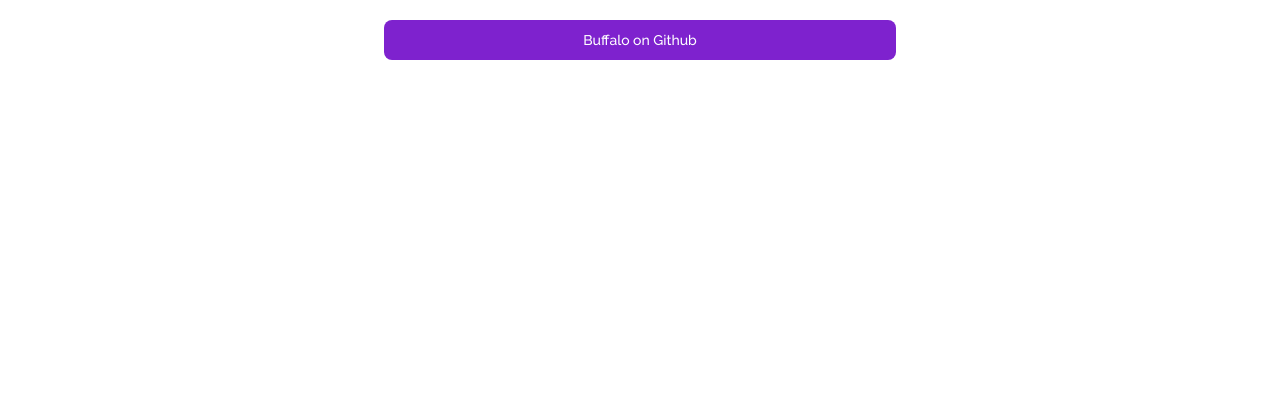
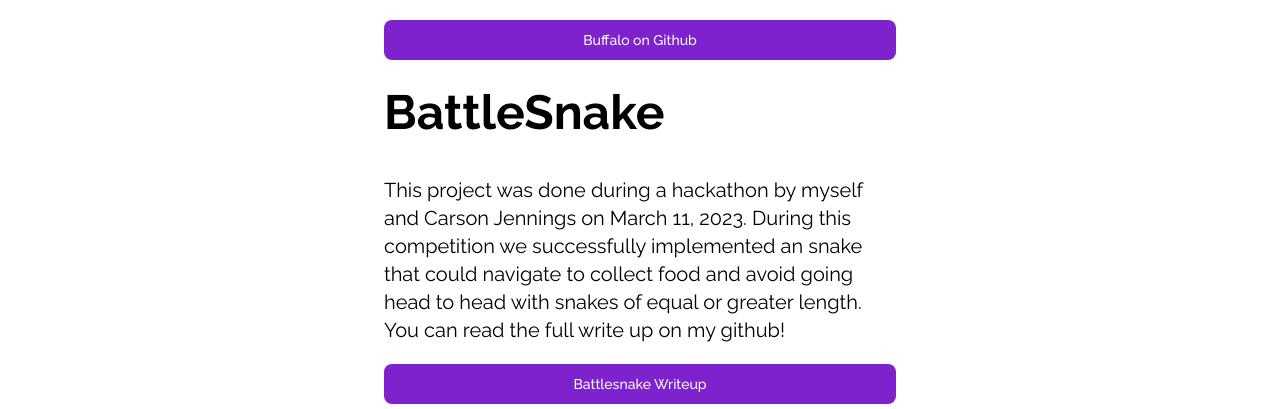
Before and after one commit to tritan89/tristan-blog, a Next.js app: page /projects in a window 1280 px wide. Shown: the part 1068-1477 px from the top of the page. Before the commit the page ends 1136 px from the top, so only its background shows below. Built offline with nearby package versions, Linux system fonts and the light colour scheme.

Commit message:
added battlesnake

```diff
--- a/pages/projects.tsx
+++ b/pages/projects.tsx
@@ -16,6 +16,13 @@
         <Link  href={"https://github.com/tritan89/buffalo"} className='focus:outline-none text-white text-center bg-purple-700 hover:bg-purple-800 focus:ring-4 focus:ring-purple-300 font-medium rounded-lg text-sm px-5 py-2.5 mb-2 dark:bg-purple-600 dark:hover:bg-purple-700 dark:focus:ring-purple-900'>Buffalo on Github</Link>
        </div>
 
+       <div className=' grid justify-center h-full'>
+       <div id="bottom" className=''> </div>
+        <h2 className='text-5xl font-bold py-5 '>BattleSnake</h2>
+        <p className='  text-xl text max-w-lg py-5'>This project was done during a hackathon by myself and Carson Jennings on March 11, 2023. During this competition we successfully implemented an snake that could navigate to collect food and avoid going head to head with snakes of equal or greater length. You can read the full write up on my github!  </p>
+        <Link  href={"https://github.com/tritan89/snakey"} className='focus:outline-none text-white text-center bg-purple-700 hover:bg-purple-800 focus:ring-4 focus:ring-purple-300 font-medium rounded-lg text-sm px-5 py-2.5 mb-2 dark:bg-purple-600 dark:hover:bg-purple-700 dark:focus:ring-purple-900'>Battlesnake Writeup</Link>
+       </div>
+
 
 
 
```
